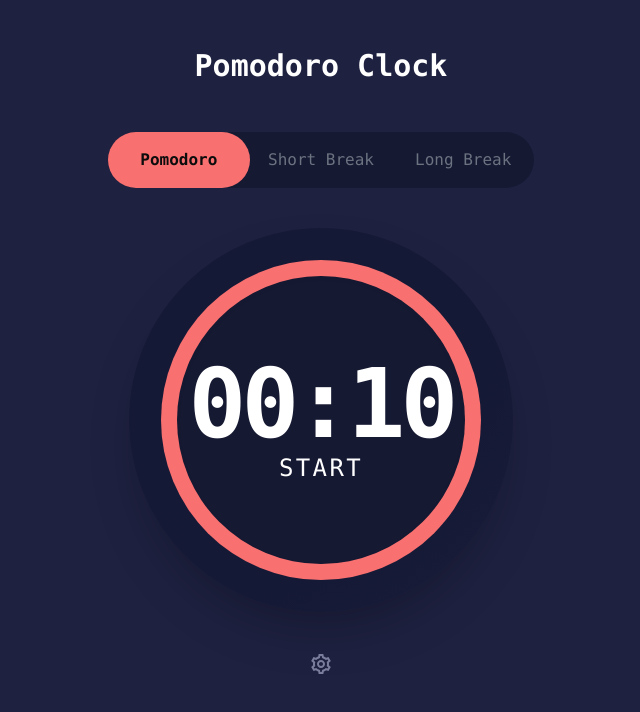
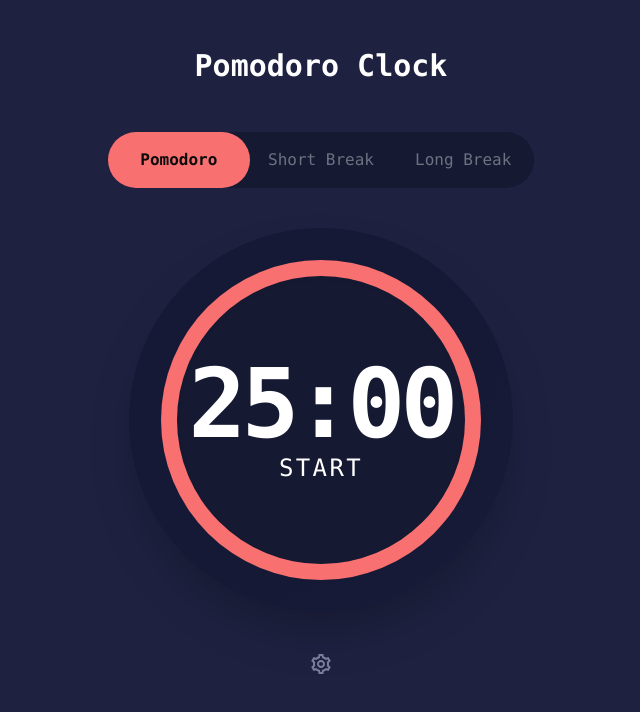
Before and after one commit to Danielstep4/Portfolio, a Vue app in the folder pomodoro-app/: page / in a window 1280 px wide. Shown: the top 712 px of the page, without its empty margins (319-959 px from the left). Built offline with nearby package versions, Linux system fonts and the light colour scheme.

Commit message:
hooking up the store to components

```diff
--- a/pomodoro-app/src/components/Clock.vue
+++ b/pomodoro-app/src/components/Clock.vue
@@ -15,9 +15,6 @@ import {fromNumberToTime} from '../Utils/clockLogin'
 import {Store} from '../store/store'
 export default defineComponent( {
     name: "Clock",
-    props: {
-        store: Object
-    },
     setup() {
         const store: Store = inject('store');
         return {
@@ -27,6 +24,7 @@ export default defineComponent( {
     },
     methods: {
         play(value: number) {
+            return;
             this.store.methods.decrementTime()
             const interval = setInterval(() => {
                 this.store.methods.decrementTime()
--- a/pomodoro-app/src/components/Indicator.vue
+++ b/pomodoro-app/src/components/Indicator.vue
@@ -7,24 +7,20 @@
 </template>
 
 <script lang="ts">
-import { defineComponent } from 'vue'
-import {ColorContext, Store} from '../global'
+import { defineComponent, inject } from 'vue'
+import { Store } from '../store/store'
 export default defineComponent({
     name: 'Indicator',
-    props: {
-        store: Object
-    },
-    data({ store }) {
-        const { clockContext, colorContext} =  store as Store;
-        const color = colorContext.filter((color: ColorContext) => color.active)[0].color
+    data() {
+        const store: Store =  inject('store');
+        const color = store.state.color
+        const clockContext = store.settings.clockContext
         return {
-            clockContext,
-            color
+            color,
+            clockContext
+
         }
     },
-    created() {
-        console.log()
-    }
 })
 
 </script>
--- a/pomodoro-app/src/components/PomodoroClock.vue
+++ b/pomodoro-app/src/components/PomodoroClock.vue
@@ -1,9 +1,9 @@
 <template>
   <div class="container mx-auto text-center w-screen h-screen">
     <h3 class="text-white text-center py-12 text-3xl font-bold select-none">Pomodoro Clock</h3>
-    <Indicator v-bind:store="store"/>
-    <Clock v-bind:store="store"/>
-    <Settings v-bind:store="store"/>
+    <Indicator />
+    <Clock />
+    <Settings />
   </div>
 </template>
 
@@ -12,8 +12,6 @@ import {  defineComponent } from 'vue'
 import Clock from './Clock.vue'
 import Settings from './Settings.vue'
 import Indicator from './Indicator.vue'
-import { ClockContext, ColorContext, Store } from '../global'
-import {theme} from '../Utils/theme'
 export default defineComponent({
   name: 'PomodoroClock',
   components: {
@@ -21,24 +19,5 @@ export default defineComponent({
     Settings,
     Indicator
   },
-  setup() {
-    const clockContext: ClockContext[] = [
-      { name: "Pomodoro", isActive: true, value: '0.25' },
-      { name: "Short Break", isActive: false, value: '5'  },
-      { name: "Long Break", isActive: false, value: '15'  }
-    ]
-    const colorContext: ColorContext[] = [
-      { name: 'default', color: theme.pallete.primary, active: true},
-      { name: 'blue', color: theme.pallete.secondry,  active: false},
-      { name: 'green', color: theme.pallete.success,  active: false},
-    ]
-    const store: Store = {
-      colorContext,
-      clockContext
-    }
-    return {
-      store
-    }
-  },
 })
 </script>
--- a/pomodoro-app/src/components/Settings.vue
+++ b/pomodoro-app/src/components/Settings.vue
@@ -13,7 +13,7 @@
                 <div class="p-5">
                     <span class="uppercase tracking-widest font-bold text-lg">time (minutes)</span>
                     <div class="flex flex-row" >
-                        <div v-for="clock in clockContext" v-bind:key="clock.text" class="flex flex-row justify-start">
+                        <div v-for="clock in store.settings.clockContext" v-bind:key="clock.text" class="flex flex-row justify-start">
                             <div class="flex flex-col pr-8">
                                 <span class="whitespace-nowrap">{{ clock.name }}</span>
                                 <input type="number" :name="clock.text" :id="clock.text"  class="block w-full bg-gray-200 h-10 pl-1" v-model="clock.value">
@@ -25,14 +25,14 @@
                 <div class="p-5 flex flex-row justify-between items-center">
                     <span class="uppercase tracking-widest font-bold text-lg">color</span>
                     <div class="flex flex-row justify-between w-min" >
-                        <div v-for="color in colorContext" v-bind:key="color.name" @click="() => changeColor(color.name)" class="rounded-full bg-black w-10 h-10 inline-block mx-1 cursor-pointer relative flex items-center" v-bind:style="{ backgroundColor: color.color }">
+                        <div v-for="color in store.settings.colorContext" v-bind:key="color.name" @click="() => changeColor(color.name)" class="rounded-full bg-black w-10 h-10 inline-block mx-1 cursor-pointer relative flex items-center" v-bind:style="{ backgroundColor: color.color }">
                             <span v-if="color.active" class="mx-auto">
                                 <svg xmlns="http://www.w3.org/2000/svg" width="24" height="24" viewBox="0 0 24 24"><path d="M20.285 2l-11.285 11.567-5.286-5.011-3.714 3.716 9 8.728 15-15.285z"/></svg>
                             </span>
                         </div>
                     </div>
                 </div>
-            <button class="absolute left-0 right-0 mx-auto -bottom-4 px-8 py-2 rounded-full text-white" @click="saveSettings" :style="{backgroundColor: color}">Apply</button>
+            <button class="absolute left-0 right-0 mx-auto -bottom-4 px-8 py-2 rounded-full text-white" @click="saveSettings" :style="{backgroundColor: store.state.color}">Apply</button>
             </div>
         </div>
         <div v-if="isOpen" class="fixed top-0 left-0 w-screen h-screen z-10" @click="handleModal"></div>
@@ -41,37 +41,22 @@
 </template>
 
 <script lang="ts">
-import {defineComponent} from 'vue'
-import { ColorContext } from '../global'
+import {defineComponent, inject} from 'vue'
+import { Store } from '../store/store';
 export default defineComponent({
     name: 'Settings',
-    props: {
-        store: Object
-    },
-    data({ store }) {
-        const { clockContext, colorContext} =  store
-        const color = colorContext.filter((color: ColorContext) => color.active)[0].color
+    data() {
         const isOpen: boolean = false;
+        const store: Store = inject('store')
+
         return {
             isOpen,
-            clockContext,
-            colorContext,
-            color
+            store
         }
     },
     methods: {
         handleModal() {
             this.isOpen = !this.isOpen
-        },
-        changeColor(name: string) {
-            return this.colorContext.map((color: ColorContext) => {
-                if(color.name == name) color.active = true;
-                else color.active = false;
-                return color
-            })
-        },
-        saveSettings() {
-            this.handleModal();
         }
     }
 })
--- a/pomodoro-app/src/global.d.ts
+++ b/pomodoro-app/src/global.d.ts
@@ -4,7 +4,6 @@ export type ClockContext = {
     isActive: boolean;
     value: string;
 }
-
 export type Theme = {
     pallete: {
         primary: string
@@ -12,13 +11,8 @@ export type Theme = {
         success: string;
     }
 }
-
 export type ColorContext = {
     name: string;
     color: string;
     active: boolean;
 }
-export type Store = {
-    clockContext: ClockContext[];
-    colorContext: ColorContext[];
-}
--- a/pomodoro-app/src/store/index.ts
+++ b/pomodoro-app/src/store/index.ts
@@ -1,28 +1,44 @@
 import { reactive } from 'vue'
 import { theme } from '../Utils/theme'
 import { State, Settings, Methods } from './store'
-// const clockContext: ClockContext[] = [
-//       { name: "Pomodoro", isActive: true, value: '0.25' },
-//       { name: "Short Break", isActive: false, value: '5'  },
-//       { name: "Long Break", isActive: false, value: '15'  }
-//     ]
-// const colorContext: ColorContext[] = [
-//     { name: 'default', color: theme.pallete.primary, active: true},
-//     { name: 'blue', color: theme.pallete.secondry,  active: false},
-//     { name: 'green', color: theme.pallete.success,  active: false},
-// ]
+// State init
 const state = reactive<State>({
-    timeInSeconds: 10,
+    timeInSeconds: 1500,
     clockState: 'Pomodoro',
-    color: theme.pallete.primary
+    color: theme.pallete.primary,
 })
-
+// Settings init
+const settings: Settings = {
+    clockContext: [
+        { name: "Pomodoro", isActive: true, value: '25' },
+        { name: "Short Break", isActive: false, value: '5'  },
+        { name: "Long Break", isActive: false, value: '15'  }
+    ],
+    colorContext: [
+        { name: 'default', color: theme.pallete.primary, active: true},
+        { name: 'blue', color: theme.pallete.secondry,  active: false},
+        { name: 'green', color: theme.pallete.success,  active: false},
+    ]
+}
+// Methods
 const methods: Methods = {
     decrementTime() {
         state.timeInSeconds--
+    },
+    updateState() {
+        state.clockState = settings.clockContext.filter(clock => clock.isActive)[0].name;
+        state.timeInSeconds = +settings.clockContext.filter(clock => clock.isActive)[0].value * 60;
+        state.color = settings.colorContext.filter(color => color.active)[0].color;
+    },
+    updateSettings() {
+
     }
+
+
+
 }
 export default {
     state,
-    methods
+    methods,
+    settings
 }
```
Also changed, not shown: pomodoro-app/src/store/store.d.ts (+5 -2 lines).
